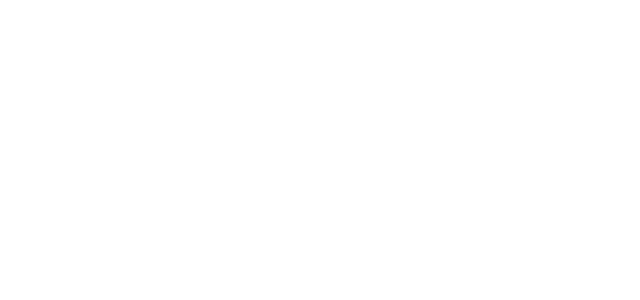
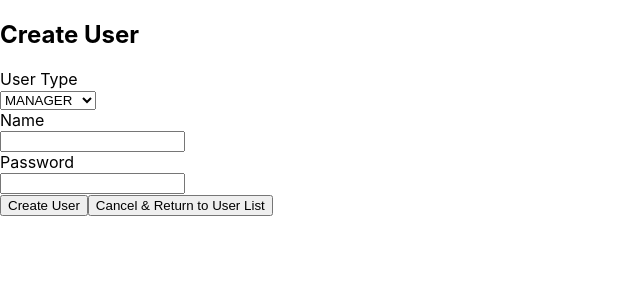
Before and after one commit to GDipSA-SA57-Group-6/laps06-app, a React (Create React App) app: page /api/admin/create/1 in a window 1280 px wide. Before the commit this address had no page. Shown: the top 300 px of the page, without its empty margins (0-640 px from the left). Built offline with nearby package versions, Linux system fonts and the light colour scheme.

Commit message:
Admin_CreateDeleteListGet_User

```diff
--- /dev/null
+++ b/src/AdminCreateUserType.js
@@ -0,0 +1,192 @@
+//http://localhost:8080/api/admin/create/${user_type}
+import React, { useState } from "react";
+import axios from "axios";
+import { useNavigate, useParams } from "react-router-dom";
+
+export default function AdminCreateUserType() {
+  const { user_type } = useParams();
+  const navigate = useNavigate();
+
+  const userTypes = {
+    0: "EMPLOYEE",
+    1: "MANAGER",
+    2: "ADMIN"
+  };
+
+  const [object, setObject] = useState({
+    nameElement: "",
+    passwordElement: "",
+    user_typeElement: user_type,
+  });
+
+  const [successMessage, setSuccessMessage] = useState("");
+  const [showSuccessMessage, setShowSuccessMessage] = useState(false);
+
+  const handleAdminCreateUserTypeClick = (e) => {
+    e.preventDefault();
+
+    console.log("Object State:", object);
+
+    const updatedData = {
+      name: object.nameElement,
+      password: object.passwordElement,
+      user_type: object.user_typeElement,
+    };
+
+    axios
+      .post(`http://localhost:8080/api/admin/create/${user_type}`, updatedData)
+      .then((response) => {
+        console.log("Success!");
+        console.log("Response Data:", response.data);
+
+        setSuccessMessage(
+          <span style={{ color: "green" }}>User successfully created!</span>
+        );
+        setShowSuccessMessage(true);
+
+        setTimeout(() => {
+          setShowSuccessMessage(false);
+          navigate("/api/admin/list"); // Assuming this is the correct route
+        }, 3000); // 3000 milliseconds = 3 seconds
+      })
+      .catch((error) => {
+        console.error("Error creating object:", error);
+      });
+  };
+
+  const handleCancelClick = () => {
+    navigate("/api/admin/list"); // Assuming this is the correct route
+  };
+
+  return (
+    <div>
+      <h2>Create User</h2>
+      {showSuccessMessage && <div className="success-message">{successMessage}</div>}
+      <form>
+        <label htmlFor="user_type">User Type</label>
+        <br />
+        <select
+          name="user_type"
+          value={object.user_typeElement}
+          onChange={(e) => setObject({ ...object, user_typeElement: e.target.value })}
+        >
+          {Object.keys(userTypes).map((key) => (
+            <option key={key} value={key}>
+              {userTypes[key]}
+            </option>
+          ))}
+        </select>
+        <br />
+        <label htmlFor="name">Name</label>
+        <br />
+        <input
+          type="text"
+          name="name"
+          value={object.nameElement}
+          onChange={(e) => setObject({ ...object, nameElement: e.target.value })}
+        />
+        <br />
+        <label htmlFor="password">Password</label>
+        <br />
+        <input
+          type="text"
+          name="password"
+          value={object.passwordElement}
+          onChange={(e) => setObject({ ...object, passwordElement: e.target.value })}
+        />
+        <br />
+        <button onClick={handleAdminCreateUserTypeClick}>Create User</button>
+        <button onClick={handleCancelClick}>Cancel & Return to User List</button>
+      </form>
+    </div>
+  );
+}
+
+/*
+import React, { useState } from "react";
+import axios from "axios";
+import { useNavigate, useParams } from "react-router-dom";
+
+export default function AdminCreateUserType() {
+  const { user_type } = useParams();
+  const navigate = useNavigate();
+
+  const [object, setObject] = useState({
+    nameElement: "",
+    passwordElement: "",
+    user_typeElement: user_type,
+  });
+
+  const [successMessage, setSuccessMessage] = useState("");
+  const [showSuccessMessage, setShowSuccessMessage] = useState(false);
+
+  const handleAdminCreateUserTypeClick = (e) => {
+    e.preventDefault();
+
+    console.log("Object State:", object);
+
+    const updatedData = {
+      name: object.nameElement,
+      password: object.passwordElement,
+      user_type: object.user_typeElement,
+    };
+
+    axios
+      .post(`http://localhost:8080/api/admin/create/${user_type}`, updatedData)
+      .then((response) => {
+        console.log("Success!");
+        console.log("Response Data:", response.data);
+
+        setSuccessMessage(
+          <span style={{ color: "green" }}>User successfully created!</span>
+        );
+        setShowSuccessMessage(true);
+
+        setTimeout(() => {
+          setShowSuccessMessage(false);
+          navigate("/api/admin/list"); // Assuming this is the correct route
+        }, 3000); // 3000 milliseconds = 3 seconds
+      })
+      .catch((error) => {
+        console.error("Error creating object:", error);
+      });
+  };
+
+  const handleCancelClick = () => {
+    navigate("/api/admin/list"); // Assuming this is the correct route
+  };
+
+  return (
+    <div>
+      <h2>Create User</h2>
+      {showSuccessMessage && <div className="success-message">{successMessage}</div>}
+      <form>
+        <label htmlFor="user_type">User Type</label>
+        <br />
+        <input type="text" name="user_type" value={object.user_typeElement} readOnly />
+        <br />
+        <label htmlFor="name">Name</label>
+        <br />
+        <input
+          type="text"
+          name="name"
+          value={object.nameElement}
+          onChange={(e) => setObject({ ...object, nameElement: e.target.value })}
+        />
+        <br />
+        <label htmlFor="password">Password</label>
+        <br />
+        <input
+          type="text"
+          name="password"
+          value={object.passwordElement}
+          onChange={(e) => setObject({ ...object, passwordElement: e.target.value })}
+        />
+        <br />
+        <button onClick={handleAdminCreateUserTypeClick}>Create User</button>
+        <button onClick={handleCancelClick}>Cancel & Return to User List</button>
+      </form>
+    </div>
+  );
+}
+*/
--- a/src/AdminGet.js
+++ b/src/AdminGet.js
@@ -1,3 +1,4 @@
+//http://localhost:8080/api/admin/get/${user_id}
 import React, { useState, useEffect } from "react";
 import axios from "axios";
 import { useParams, useNavigate } from "react-router-dom";
@@ -33,17 +34,17 @@ export default function AdminGet() {
   }, [user_id]);
 
   const handleReturnClick = () => {
-    navigate("/admin/list");
+    navigate("/api/admin/list");
   };
 
   const handleEditClick = () => {
     // Navigate to the edit route based on the object's ID
-    navigate(`/admin/edit/${object.user_idElement}`);
+    navigate(`/api/admin/edit/${object.user_idElement}`);
   };
 
   const handleDeleteClick = () => {
     // Navigate to the delete route based on the object's ID
-    navigate(`/admin/delete/${object.user_idElement}`);
+    navigate(`/api/admin/delete/${object.user_idElement}`);
   };
 
   return (
--- a/src/App.js
+++ b/src/App.js
@@ -8,7 +8,7 @@ import { BrowserRouter, Routes, Route } from "react-router-dom"
 import AdminList from "./AdminList";
 import AdminGet from "./AdminGet";
 import AdminDelete from "./AdminDelete";
-
+import AdminCreateUserType from "./AdminCreateUserType";
 
 function App() {
 
@@ -18,9 +18,12 @@ function App() {
     <div>
         <Routes>
           <Route path="/" element={<AdminList />} />
-          <Route path="/admin/get/:user_id" element={<AdminGet />} />
-          <Route path="/admin/list" element={<AdminList />} />
-          <Route path="/admin/delete/:user_id" element={<AdminDelete/>} />
+          <Route path="/api/admin/get/:user_id" element={<AdminGet />} />
+          <Route path="/api/admin/list" element={<AdminList />} />
+          <Route path="/api/admin/delete/:user_id" element={<AdminDelete/>} />
+          <Route path="/api/admin/create/:user_type" element={<AdminCreateUserType/>} />
+
+
 
           <Route path="/list-employee" element={<ListEmployee />} />
           <Route path="/create-employee" element={<CreateEmployee />} />
--- a/src/EditEmployee.js
+++ b/src/EditEmployee.js
@@ -1,71 +1,84 @@
+// EditEmployee.js
 import React, { useState, useEffect } from "react";
 import axios from "axios";
 import { useNavigate, useParams } from "react-router-dom";
 
-export default function AdminGet() {
-  const { id } = useParams();
+export default function EditEmployee() {
+  const {id} = useParams();
   const navigate = useNavigate();
 
-  const [object, setObject] = useState({
+  const [employee, setEmployee] = useState({
     idElement: id,
     employeeIdElement:'',
     nameElement: '',
     managerIdElement: ''
   });
+
+
   useEffect(() => {
-    console.log("Retrieve the object");
-    // Fetch the details of the selected object using the received ID
+  // Fetch the details of the selected employee using the received ID
     axios
-      .get(`http://localhost:8080/api/get/${id}`)
+      .get(`http://localhost:8080/api/employees/${id}`)
       .then((response) => {
-        setObject(response.data);
-        console.log(response.data);
+        setEmployee((employee) => ({
+          ...employee,
+          employeeIdElement: response.data.employeeId,
+          nameElement: response.data.name,
+          managerIdElement: response.data.managerId,
+        }));
       })
-      .catch((e) => {
-        console.log(e);
+      .catch((error) => {
+        console.error("Error fetching employee details:", error);
       });
-  }, [id]);
+  }, [id, setEmployee]); // Include setEmployee in the dependency array
 
-  const handleEditClick = () => {
-    navigate(`/edit-object/${id}`);
+  const handleEditClick = (e) => {
+    e.preventDefault();
+
+    const updatedData = {
+      employeeId: employee.employeeIdElement,
+      name: employee.nameElement,
+      managerId: employee.managerIdElement
+    };
+    axios
+      .put(`http://localhost:8080/api/employees/${id}`, updatedData)
+      .then((response) => {
+        console.log("Success!");
+        console.log(response.updatedData);
+        navigate("/list-employee");
+      })
+      .catch((error) => {
+        console.error("Error updating employee details:", error);
+      });
   };
 
-  const handleDeleteClick = async () => {
-    try {
-      // Send a DELETE request to delete the object
-      await axios.delete(`http://localhost:8080/api/admin/delete/${id}`);
-      navigate("/list-object");
-    } catch (error) {
-      console.error("Error deleting object:", error);
-    }
-  };
 
   const handleCancelClick = () => {
-    navigate("/list-object");
+    // Redirect to "/list-employee" upon cancel
+    navigate("/list-employee");
   };
 
   return (
     <div>
-      <h2>Object Detail</h2>
+      <h2>Edit Employee</h2>
         <form>
-        <label htmlFor="id">Id</label>
+          <label htmlFor="employeeId">Employee ID</label>
           <br />
-        <input type="text" name="id" value={object.id || ""} readOnly />
+          <input type="text" name="employeeId" value={employee.employeeIdElement} disabled />
           <br />
           <label htmlFor="name">Name</label>
           <br />
-        <input type="text" name="name" value={object.name || ""} readOnly />
+          <input type="text" name="name" value={employee.nameElement}
+                onChange={e => setEmployee({...employee, nameElement: e.target.value})}/>
           <br />
-        <button type="button" onClick={handleEditClick}>
-          Edit
-        </button>
-        <button type="button" onClick={handleDeleteClick}>
-          Delete
-        </button>
-        <button type="button" onClick={handleCancelClick}>
-          Return
-        </button>
+          <label htmlFor="managerId">Manager ID</label>
+          <br />
+          <input type="text" name="managerId" value={employee.managerIdElement}
+                  onChange={e => setEmployee({...employee, managerIdElement: e.target.value})}/>
+          <br />
+          <button onClick={handleEditClick}>Save Changes</button>
+          <button onClick={handleCancelClick}>Cancel & Return to Employee List</button>
         </form>
     </div>
-  );
+  )
 }
```
Also changed, not shown: src/AdminDelete.js (+6 -4 lines), src/AdminList.js (+36 -3 lines), src/AdminUpdateIdUserType.js (added), 1 other file (tests, documents, lock files or other folders). Lines whose indentation alone changed are shown as unchanged.
